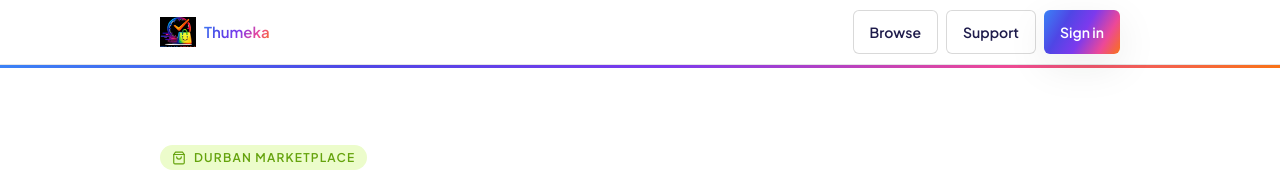
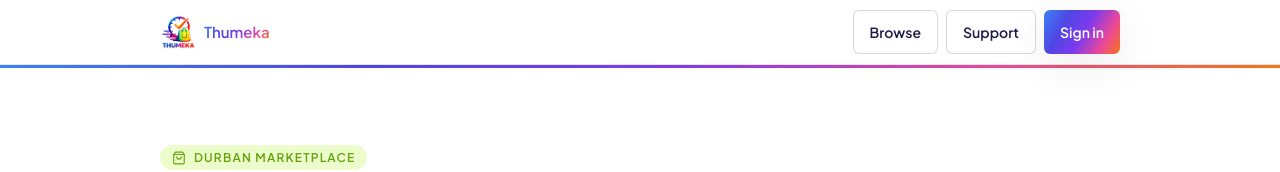
Before and after one commit to DeeMajor/thumeka, a Next.js app: page / in a window 1280 px wide. Shown: the top 172 px of the page. Built offline with nearby package versions, Linux system fonts and the light colour scheme; no server answers.

Commit message:
logo: use thumeka.png with proper alpha transparency across header, footer, OG, favicon

```diff
--- a/app/layout.tsx
+++ b/app/layout.tsx
@@ -27,15 +27,15 @@ export const metadata: Metadata = {
     "Durban-only marketplace for products, services, errands, and deliveries.",
   icons: {
     icon: [
-      { url: "/thumeka-icon.png", type: "image/png" }
+      { url: "/thumeka.png", type: "image/png" }
     ],
-    apple: "/thumeka-icon.png"
+    apple: "/thumeka.png"
   },
   openGraph: {
     title: "Thumeka",
     description:
       "Durban-only marketplace for products, services, errands, and deliveries.",
-    images: ["/thumeka-logo.png"]
+    images: ["/thumeka.png"]
   }
 };
 
@@ -63,7 +63,7 @@ export default async function RootLayout({
                 <img
                   alt={`${APP_NAME} logo`}
                   className="h-full w-full object-contain"
-                  src="/thumeka-icon.png"
+                  src="/thumeka.png"
                 />
               </span>
               <span className="text-brand-gradient">{APP_NAME}</span>
@@ -157,7 +157,7 @@ export default async function RootLayout({
                   <img
                     alt={`${APP_NAME} logo`}
                     className="h-full w-full object-contain"
-                    src="/thumeka-icon.png"
+                    src="/thumeka.png"
                   />
                 </span>
                 <span>{APP_NAME}</span>
```
Also changed, not shown: public/thumeka.png (added).
